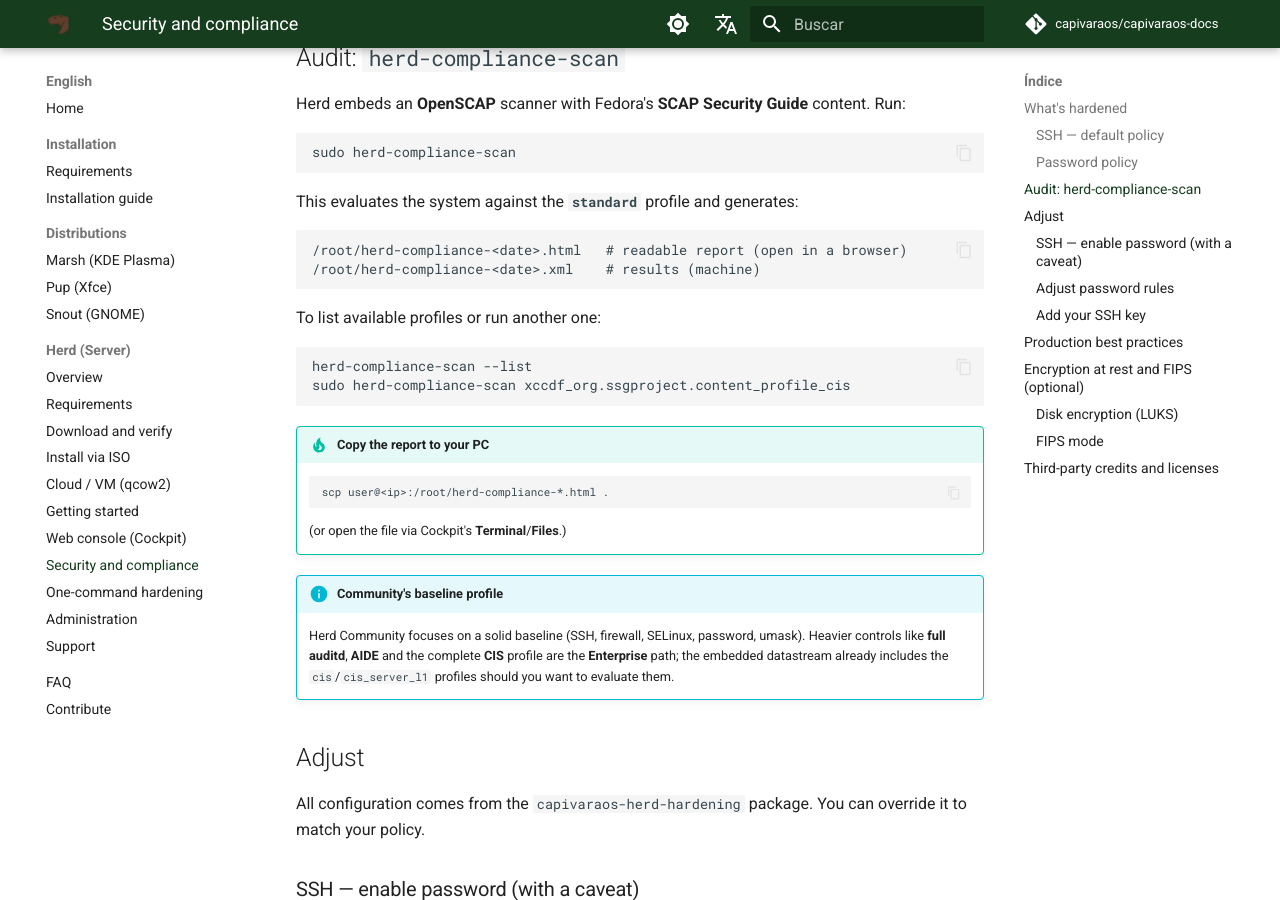
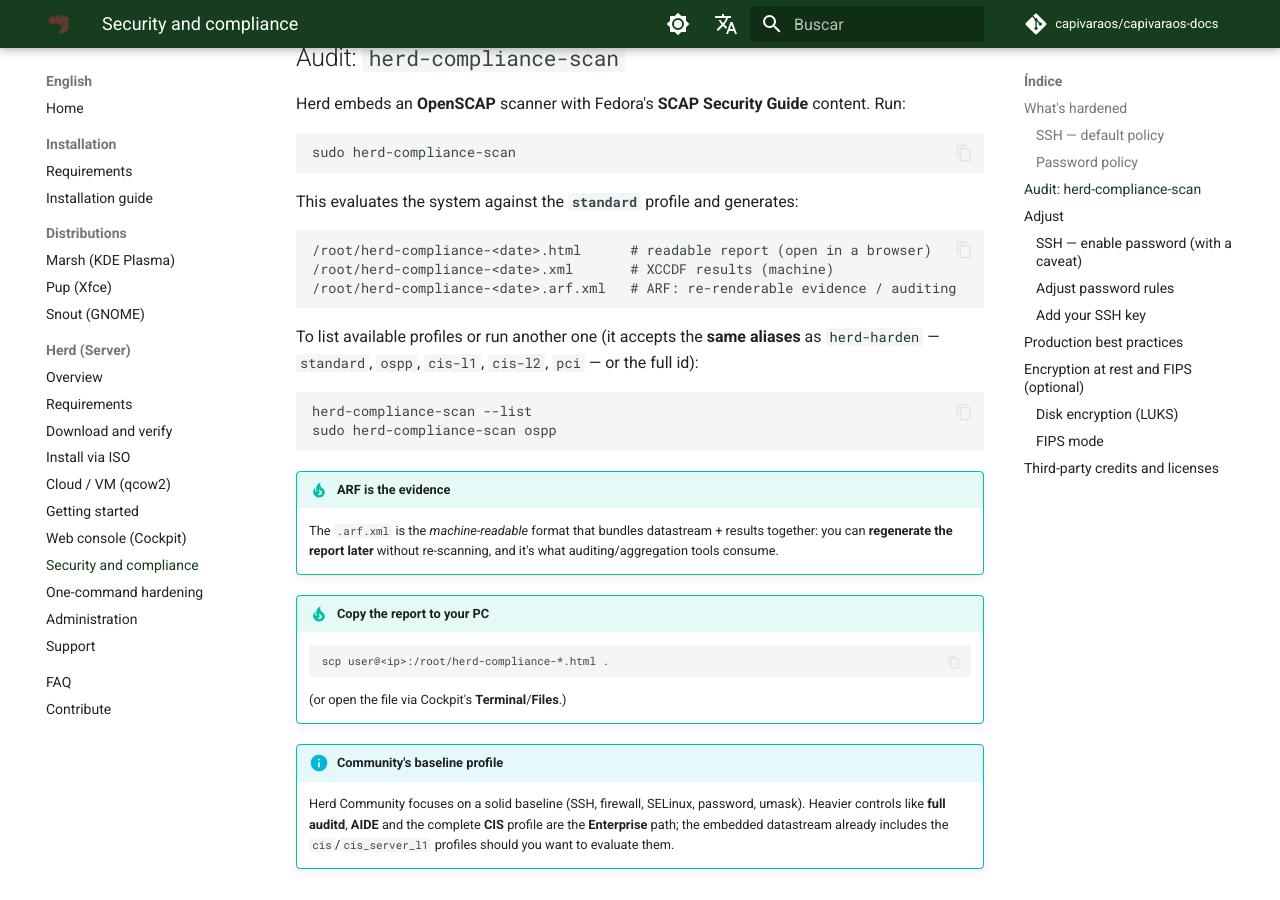
Before and after one commit to capivaraos/capivaraos-docs, an MkDocs documentation site: the page built from docs/en/herd/security.md, in a window 1280 px wide and 900 px high, scrolled down 1310 px. Built offline with MkDocs 1.6.1 and Material for MkDocs 9.7.7, drawn with Linux system fonts in a browser that asks for light colours; comment, search, counter and statistics services are not loaded.

Commit message:
docs(herd): scan com apelidos de perfil + saida ARF (evidencia)
Atualiza a pagina de Seguranca: herd-compliance-scan agora aceita os mesmos
apelidos do herd-harden e gera tambem .arf.xml (evidencia machine-readable,
re-renderizavel/auditoria). Acompanha o hardening -10. Branch herd-1.0.1-harden-docs.

````diff
--- a/docs/en/herd/security.md
+++ b/docs/en/herd/security.md
@@ -52,16 +52,24 @@
 This evaluates the system against the **`standard`** profile and generates:
 
 ```
-/root/herd-compliance-<date>.html   # readable report (open in a browser)
-/root/herd-compliance-<date>.xml    # results (machine)
+/root/herd-compliance-<date>.html      # readable report (open in a browser)
+/root/herd-compliance-<date>.xml       # XCCDF results (machine)
+/root/herd-compliance-<date>.arf.xml   # ARF: re-renderable evidence / auditing
 ```
 
-To list available profiles or run another one:
+To list available profiles or run another one (it accepts the **same aliases**
+as [`herd-harden`](hardening.md) — `standard`, `ospp`, `cis-l1`, `cis-l2`, `pci`
+— or the full id):
 
 ```bash
 herd-compliance-scan --list
-sudo herd-compliance-scan xccdf_org.ssgproject.content_profile_cis
+sudo herd-compliance-scan ospp
 ```
+
+!!! tip "ARF is the evidence"
+    The `.arf.xml` is the *machine-readable* format that bundles datastream +
+    results together: you can **regenerate the report later** without re-scanning,
+    and it's what auditing/aggregation tools consume.
 
 !!! tip "Copy the report to your PC"
     ```bash
````
Also changed, not shown: docs/pt/herd/seguranca.md (+12 -4 lines).
